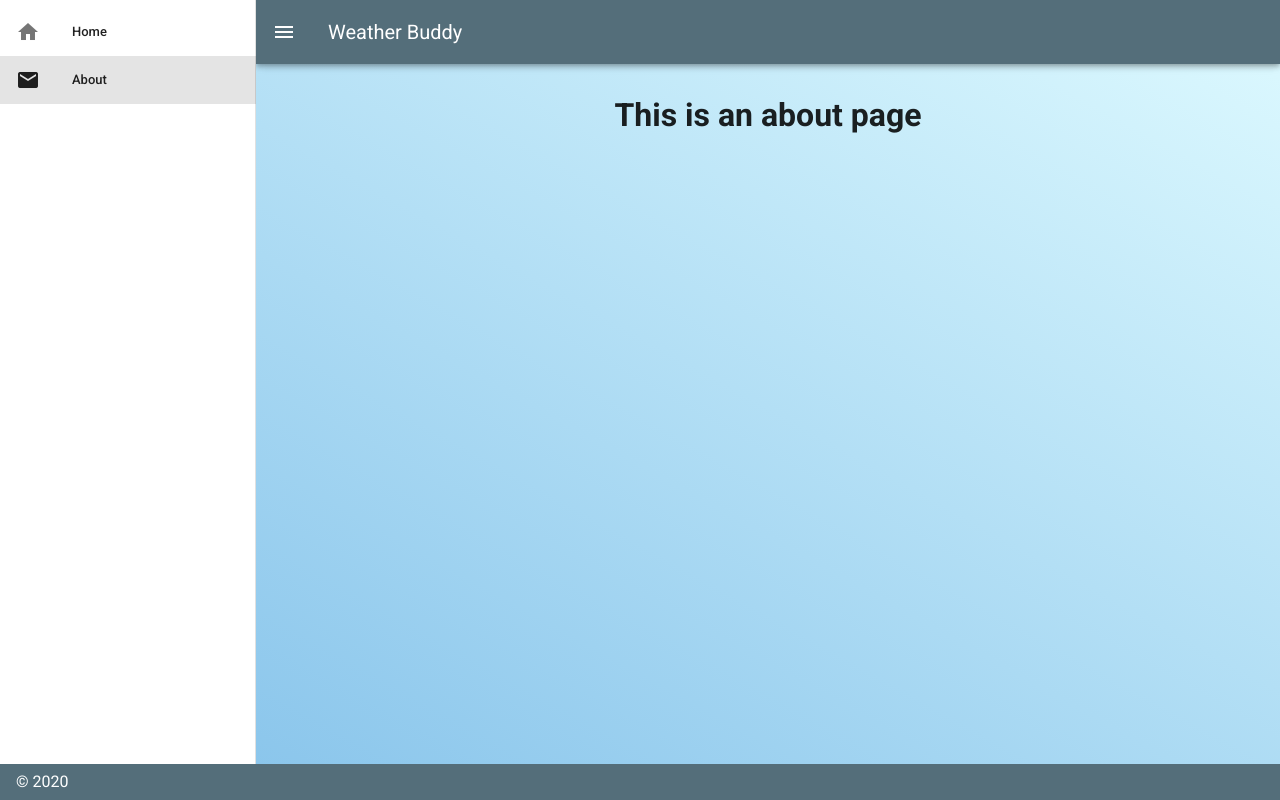
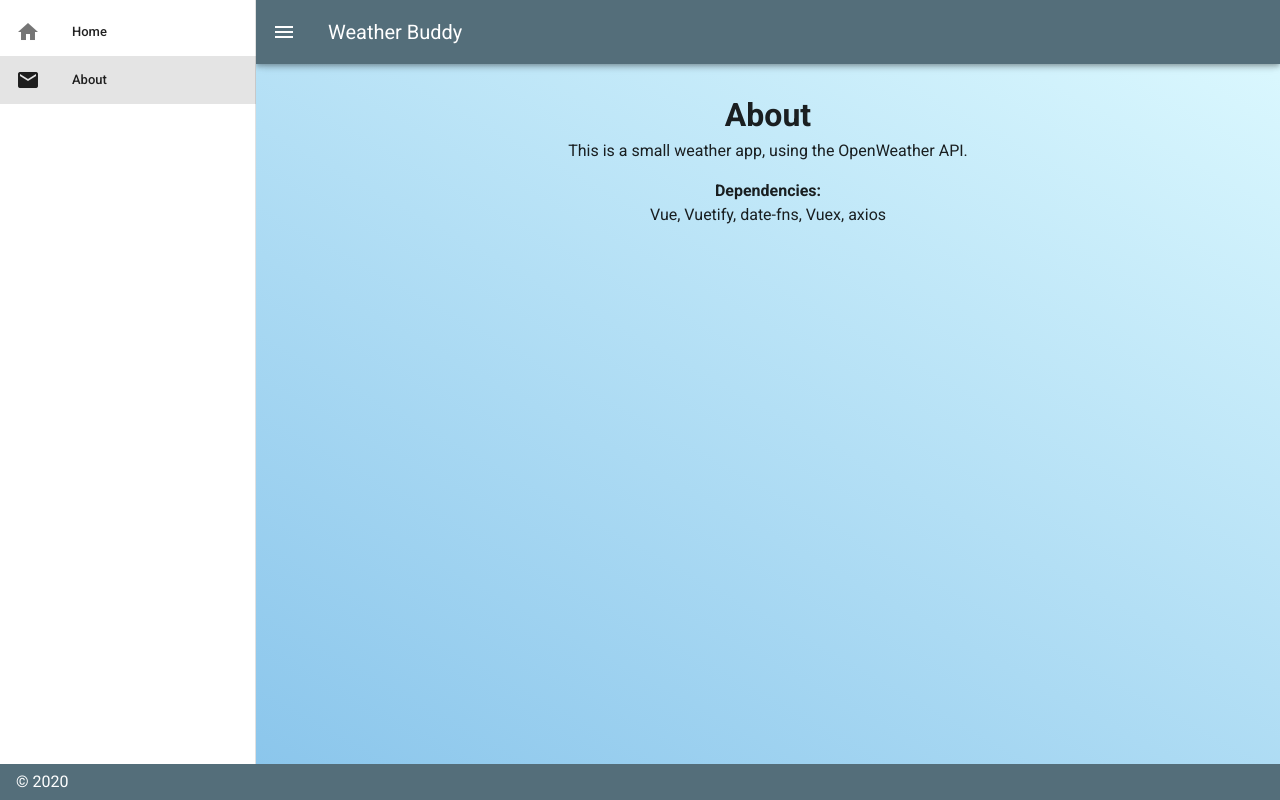
Before and after one commit to RayOlivier/weather-app, a Vue app: page /about in a window 1280 px wide. Built offline with nearby package versions, Linux system fonts and the light colour scheme.

Commit message:
update about

```diff
--- a/src/views/About.vue
+++ b/src/views/About.vue
@@ -1,5 +1,8 @@
 <template>
   <div class="about">
-    <h1>This is an about page</h1>
+    <h1>About</h1>
+    <p>This is a small weather app, using the OpenWeather API.</p>
+    <h4>Dependencies:</h4>
+    <p>Vue, Vuetify, date-fns, Vuex, axios</p>
   </div>
 </template>
```
